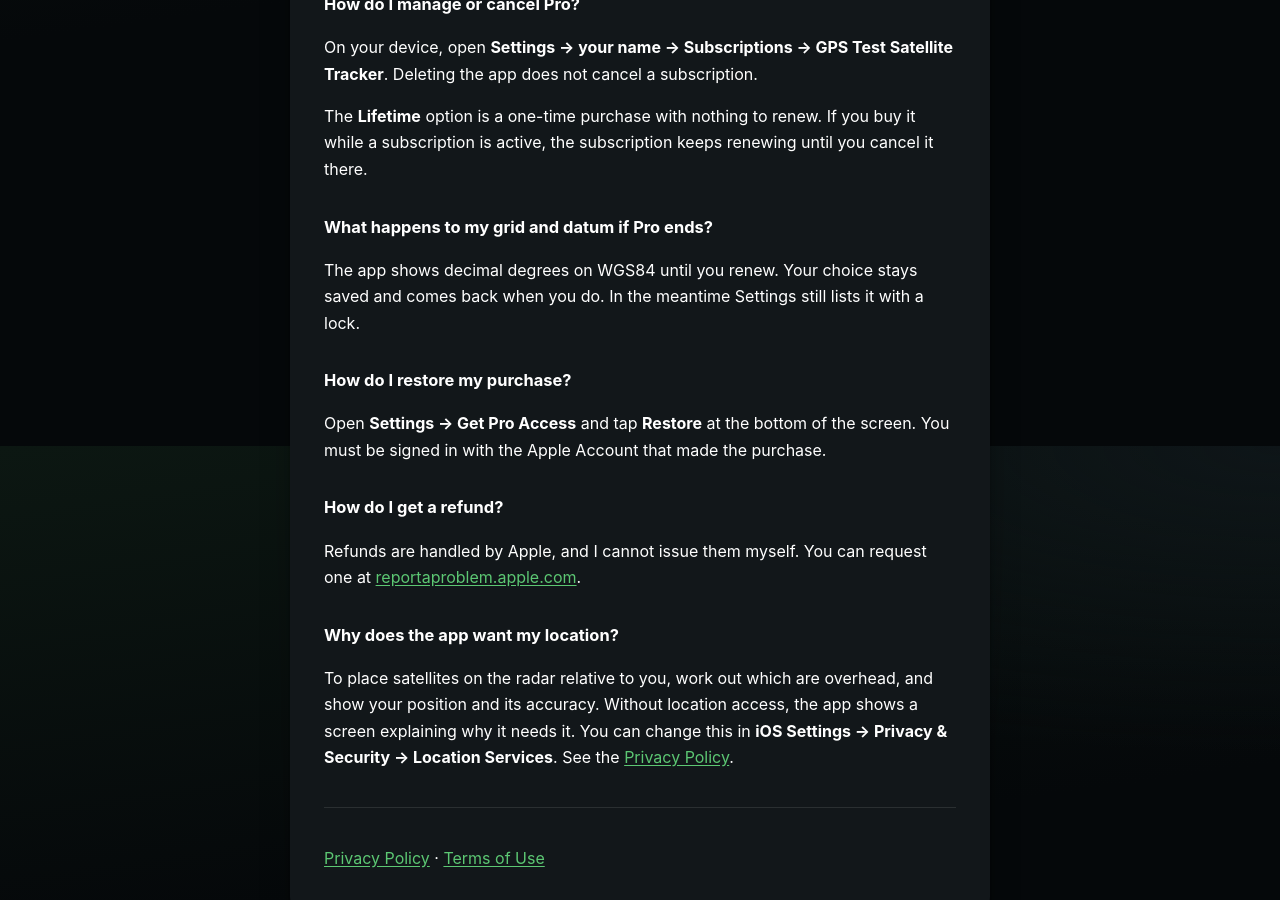
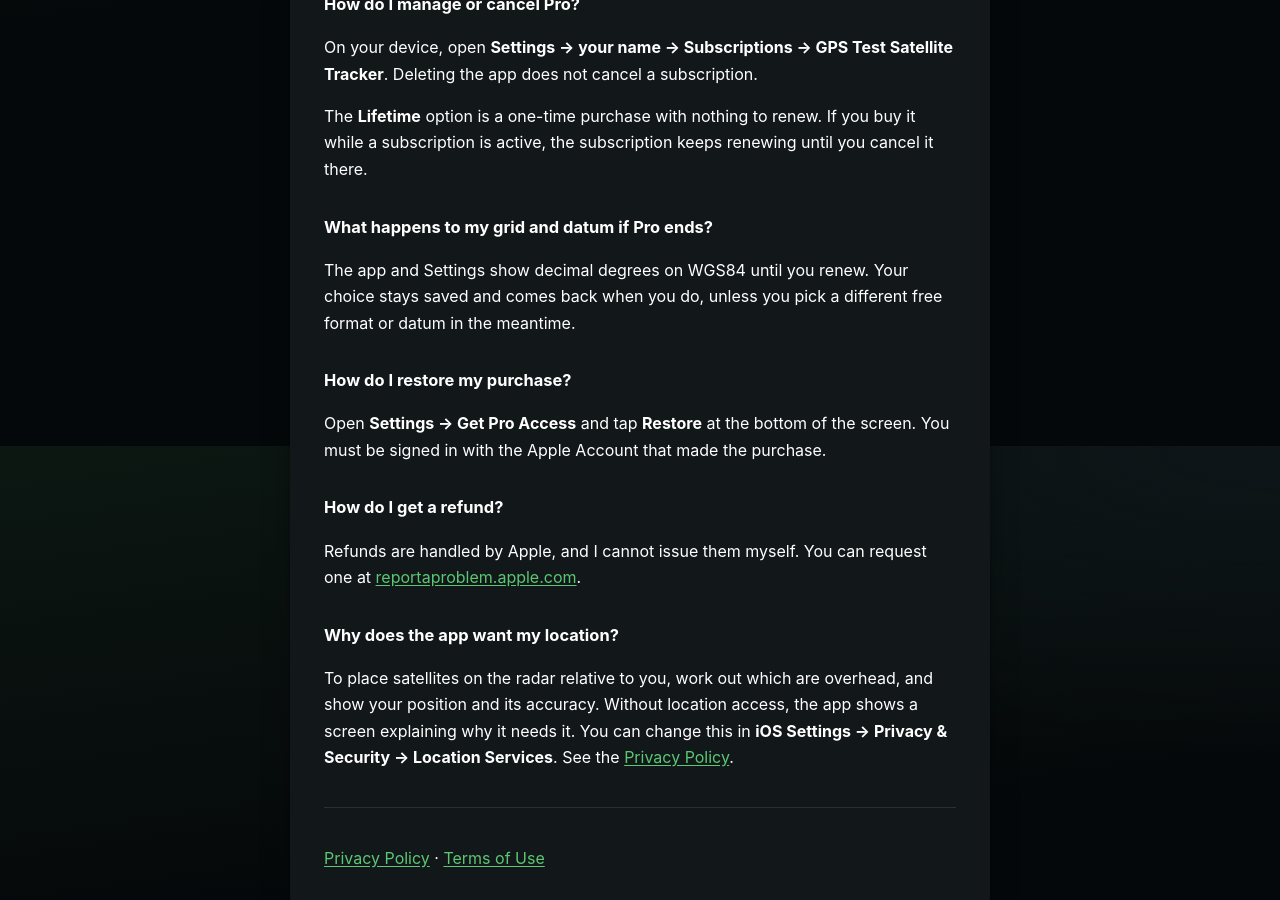
Before and after one commit to developer-barseghyan/satellite-tracker-support, a Jekyll site: the page built from index.md, in a window 1280 px wide and 900 px high, scrolled down 4954 px. Built offline with Jekyll 4.4.1, drawn with Linux system fonts in a browser that asks for light colours.

Commit message:
Add files via upload

```diff
--- a/index.md
+++ b/index.md
@@ -129,7 +129,7 @@ The **Lifetime** option is a one-time purchase with nothing to renew. If you buy
 
 ### What happens to my grid and datum if Pro ends?
 
-The app shows decimal degrees on WGS84 until you renew. Your choice stays saved and comes back when you do. In the meantime Settings still lists it with a lock.
+The app and Settings show decimal degrees on WGS84 until you renew. Your choice stays saved and comes back when you do, unless you pick a different free format or datum in the meantime.
 
 ### How do I restore my purchase?
 
```
